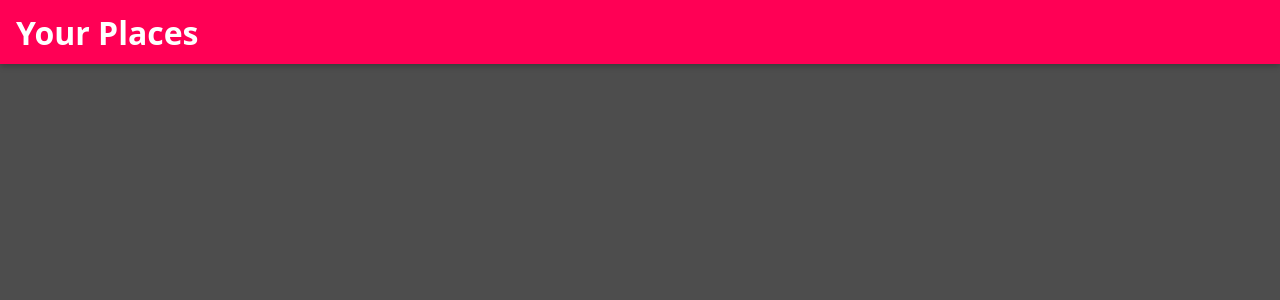
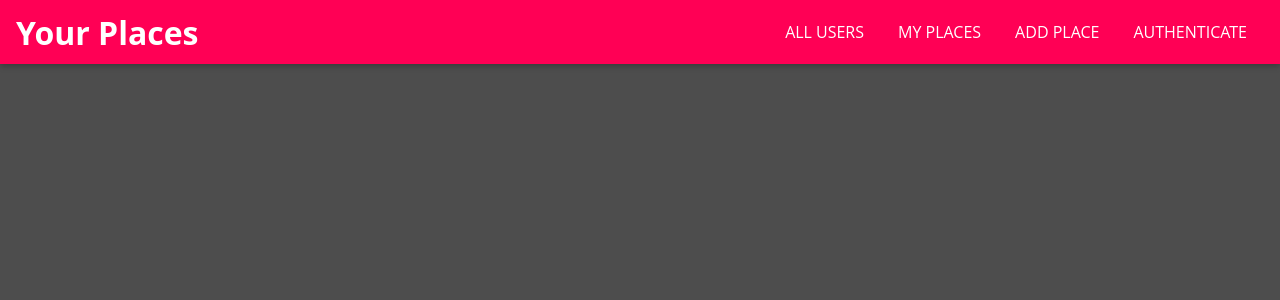
Before and after one commit to MrTwinkleSharma/Full-Stack-React, a React (Create React App) app in the folder Udemy - The MERN Full Stack Guide/take-a-trip/: page / in a window 1280 px wide. Shown: the top 300 px of the page. Built offline with nearby package versions, Linux system fonts and the light colour scheme.

Commit message:
Nav Links

```diff
--- a/Udemy - The MERN Full Stack Guide/take-a-trip/src/shared/Components/Navigation/MainNavigation.js
+++ b/Udemy - The MERN Full Stack Guide/take-a-trip/src/shared/Components/Navigation/MainNavigation.js
@@ -1,6 +1,8 @@
-import React from 'react';
+import React from 'react'
 import { Link } from 'react-router-dom';
+
 import MainHeader from './MainHeader';
+import NavLinks from './NavLinks';
 
 import './MainNavigation.css'
 import './MainHeader.css';
@@ -17,7 +19,7 @@ function MainNavigation (props){
             <Link to='/'> Your Places </Link>
         </h1>
         <nav>
-
+            <NavLinks/>
         </nav>
     </MainHeader>
 }
--- a/Udemy - The MERN Full Stack Guide/take-a-trip/src/shared/Components/Navigation/NavLinks.css
+++ b/Udemy - The MERN Full Stack Guide/take-a-trip/src/shared/Components/Navigation/NavLinks.css
@@ -0,0 +1,76 @@
+.nav-links {
+    list-style: none;
+    margin: 0;
+    padding: 0;
+    width: 100%;
+    height: 100%;
+    display: flex;
+    flex-direction: column;
+    justify-content: center;
+    align-items: center;
+  }
+
+  .nav-links li {
+    margin: 1rem;
+  }
+
+  .nav-links a {
+    border: 1px solid transparent;
+    color: #292929;
+    text-decoration: none;
+    padding: 0.5rem;
+  }
+
+  .nav-links a:hover,
+  .nav-links a:active,
+  .nav-links a.active {
+    background: #f8df00;
+    border-color: #292929;
+    color: #292929;
+  }
+
+  .nav-links button {
+    cursor: pointer;
+    border: 1px solid #292929;
+    color: #292929;
+    background: transparent;
+    padding: 0.5rem;
+    font: inherit;
+  }
+
+  .nav-links button:focus {
+    outline: none;
+  }
+
+  .nav-links button:hover,
+  .nav-links button:active {
+    background: #292929;
+    color: white;
+  }
+
+  @media (min-width: 768px) {
+    .nav-links {
+      flex-direction: row;
+    }
+
+    .nav-links li {
+      margin: 0 0.5rem;
+    }
+
+    .nav-links a {
+      color: white;
+      text-decoration: none;
+    }
+
+    .nav-links button {
+      border: 1px solid white;
+      color: white;
+      background: transparent;
+    }
+
+    .nav-links button:hover,
+    .nav-links button:active {
+      background: #f8df00;
+      color: #292929;
+    }
+  }
--- a/Udemy - The MERN Full Stack Guide/take-a-trip/src/shared/Components/Navigation/NavLinks.js
+++ b/Udemy - The MERN Full Stack Guide/take-a-trip/src/shared/Components/Navigation/NavLinks.js
@@ -0,0 +1,25 @@
+import React from 'react';
+import { NavLink } from 'react-router-dom';
+
+import './NavLinks.css';
+
+function Navlinks(props)
+{
+
+    return <ul className='nav-links'>
+    <li>
+    <NavLink to='/users' exact> ALL USERS</NavLink>
+    </li>
+    <li>
+        <NavLink to='/id/places' >MY PLACES</NavLink>
+    </li>
+    <li>
+        <NavLink to='/newplace' >ADD PLACE</NavLink>
+    </li>
+    <li>
+        <NavLink to='/auth' >AUTHENTICATE</NavLink>
+    </li>
+    </ul>
+}
+
+export default Navlinks;
```
